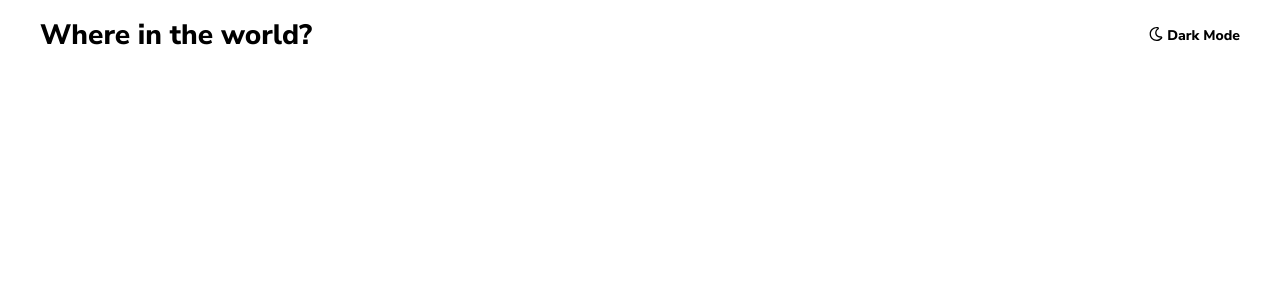
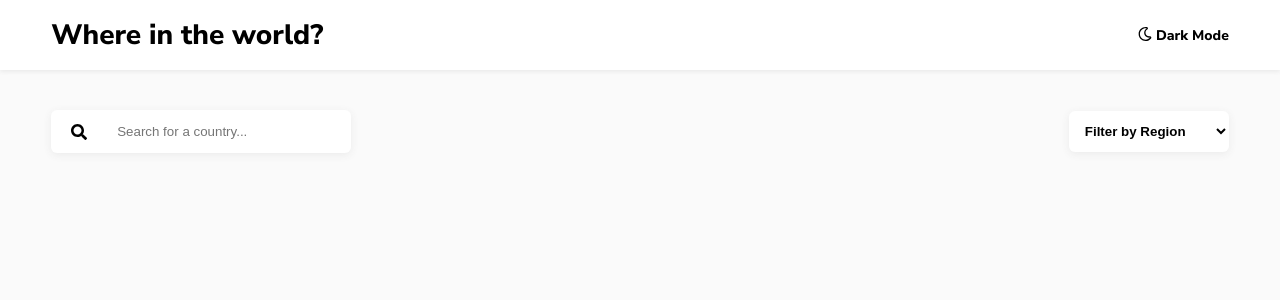
Before and after one commit to CondensedMilk7/rest-countries-api, an Angular app: page / in a window 1280 px wide. Shown: the top 300 px of the page. Built offline with nearby package versions, Linux system fonts and the light colour scheme.

Commit message:
header, search and filter markup

```diff
--- a/src/app/app.component.html
+++ b/src/app/app.component.html
@@ -4,3 +4,18 @@
     <span><fa-icon [icon]="faMoon"></fa-icon></span> Dark Mode</a
   >
 </header>
+
+<main>
+  <div class="filter">
+    <form class="search">
+      <img src="../assets/icons/search-solid.svg" alt="Search" class="icon" />
+      <input type="text" placeholder="Search for a country..." />
+    </form>
+    <select name="countries" id="countries" class="filter__dropdown">
+      <option value="" disabled selected>Filter by Region</option>
+      <option *ngFor="let option of filterOptions" [value]="option">
+        {{ option | titlecase }}
+      </option>
+    </select>
+  </div>
+</main>
--- a/src/app/app.component.scss
+++ b/src/app/app.component.scss
@@ -1,12 +1,63 @@
+@import "../variables";
+
 header {
   display: flex;
   justify-content: space-between;
   align-items: center;
   width: 100%;
-  padding: 16px 40px;
+  padding: 16px 4vw;
+  box-shadow: 0 2px 4px rgb(235, 235, 235);
+  background: $white;
 
   a {
     font-weight: bold;
     cursor: pointer;
   }
 }
+
+.filter {
+  display: flex;
+  justify-content: space-between;
+  align-items: center;
+  padding: 40px 4vw;
+  width: 100%;
+
+  .search {
+    display: flex;
+    align-items: center;
+    width: 300px;
+    padding: 0 12px;
+    box-shadow: 0 2px 8px rgb(235, 235, 235);
+    background: $white;
+    border-radius: 6px;
+
+    .icon {
+      width: 16px;
+      margin: 0 8px;
+    }
+
+    input {
+      border: none;
+      margin: 0 8px;
+      padding: 1rem;
+      color: $dark-gray;
+    }
+    input:focus {
+      outline: none;
+    }
+  }
+
+  .filter__dropdown {
+    border: none;
+    font-weight: bold;
+    box-shadow: 0 2px 8px rgb(235, 235, 235);
+    padding: 12px;
+    width: 160px;
+    background: $white;
+    border-radius: 6px;
+  }
+
+  .filter__dropdown:focus {
+    outline: none;
+  }
+}
--- a/src/app/app.component.ts
+++ b/src/app/app.component.ts
@@ -8,8 +8,9 @@ import { faMoon } from '@fortawesome/free-regular-svg-icons';
 })
 export class AppComponent {
   title = 'rest-countries-api';
+  faMoon = faMoon;
 
-  faMoon = faMoon;
+  filterOptions = ["africa", "america", "asia", "europe", "oceania"]
 
   constructor() {}
 }
--- a/src/styles.scss
+++ b/src/styles.scss
@@ -1,4 +1,5 @@
 /* You can add global styles to this file, and also import other style files */
+@import "./variables";
 
 * {
   margin: 0;
@@ -11,6 +12,10 @@ html {
   font-size: 14px;
 }
 
+body {
+  background: $very-light-gray;
+}
+
 app-country {
   font-size: 16px;
 }
```
Also changed, not shown: src/assets/icons/search-solid.svg (added).
